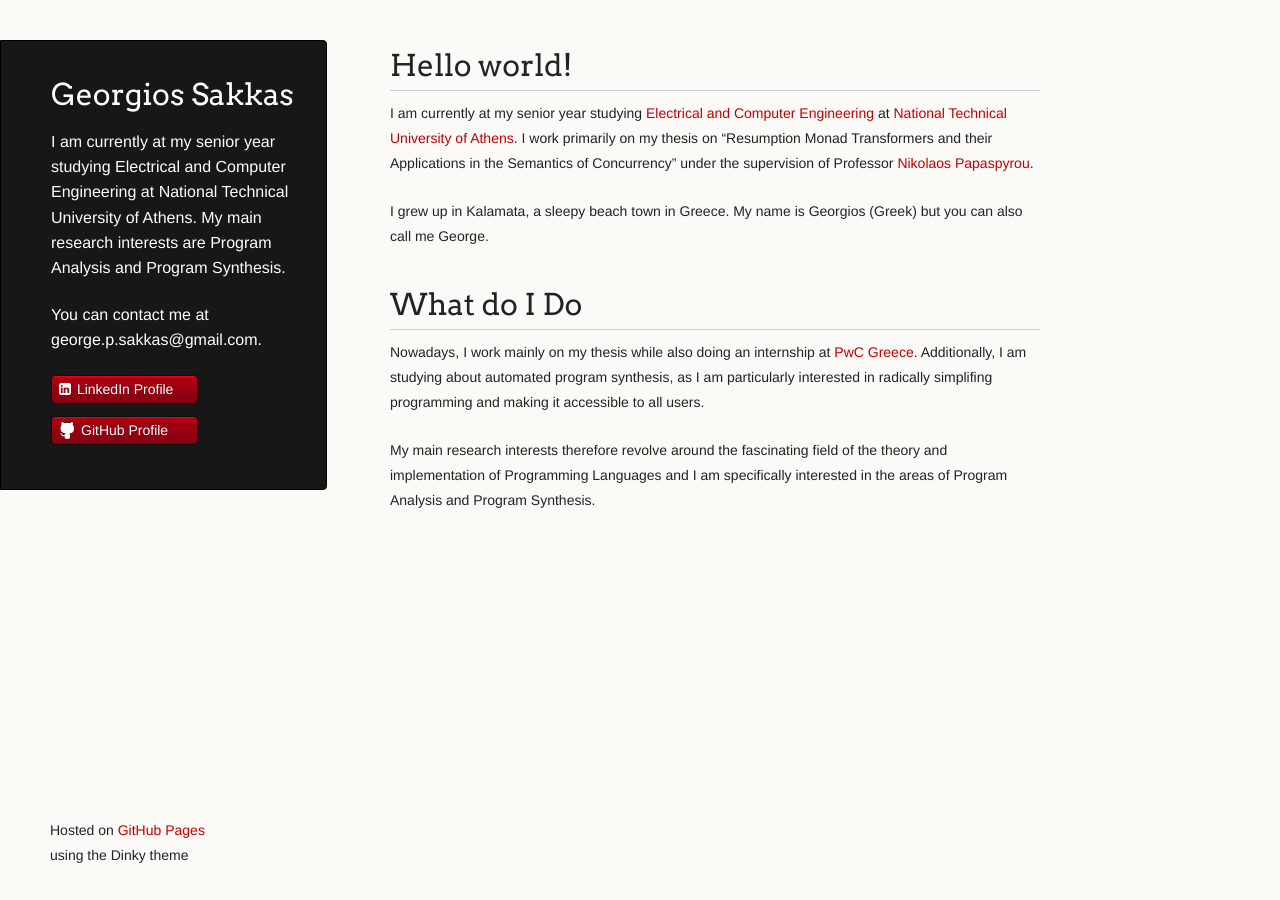
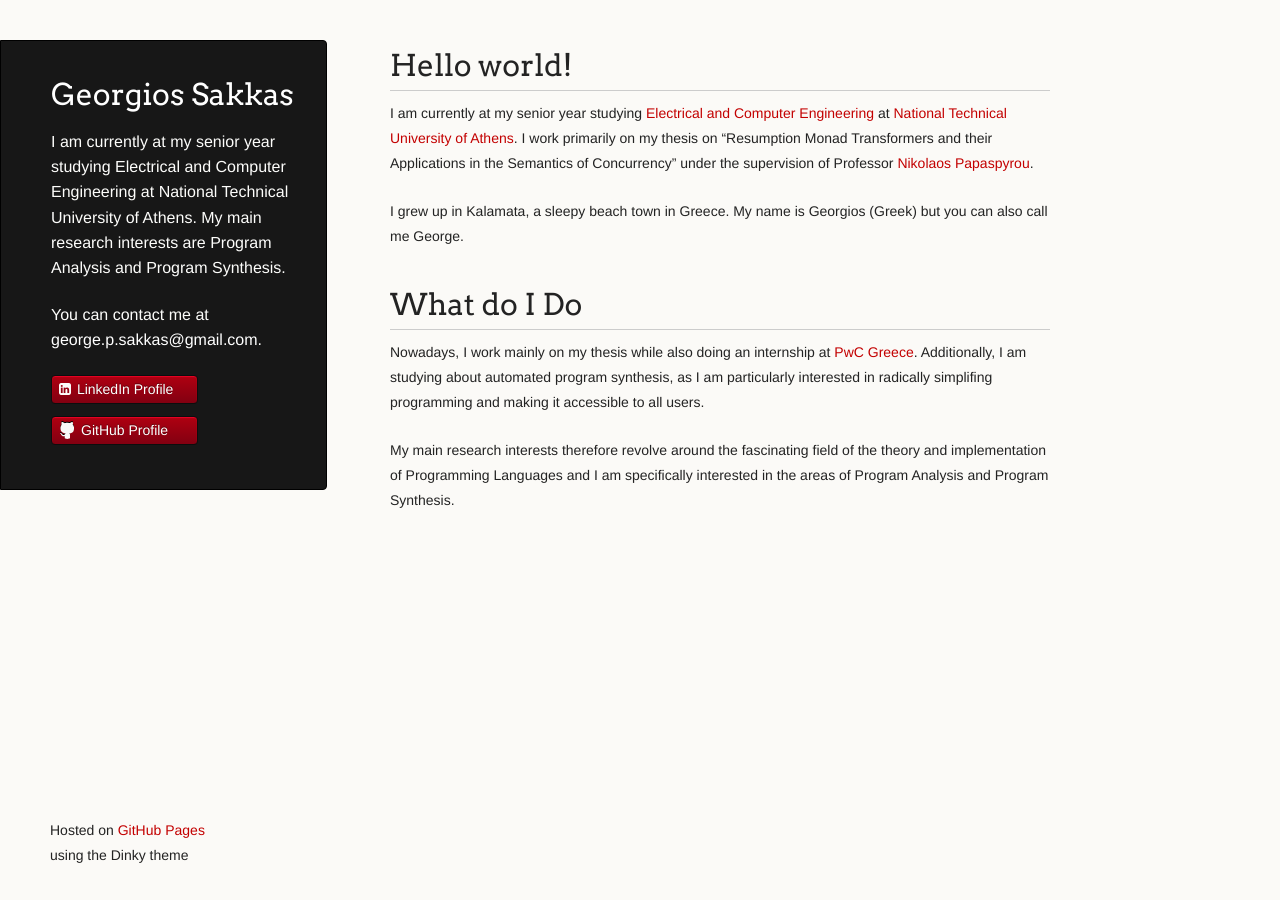
Before and after one commit to gsakkas/gsakkas.github.io, a Jekyll site: the page built from index.md, in a window 1280 px wide. Built offline with Jekyll 4.4.1, drawn with Linux system fonts in a browser that asks for light colours; nearby versions of some CDN libraries; our own code applies the rules of GitHub Pages for plain Markdown files.

Commit message:
Minor CSS updates

```diff
--- a/assets/css/style.scss
+++ b/assets/css/style.scss
@@ -11,7 +11,7 @@ header {
   width: 250px; }
 
 .wrapper {
-  width: 1040px; }
+  width: 1050px; }
 
 a.aboutme {
   color: #BCE3FF;
@@ -23,3 +23,6 @@ a.aboutme:hover {
     font-weight: bold;
     font-style: italic;
 }
+
+section {
+  width: 660px; }
--- a/index.md
+++ b/index.md
@@ -1,5 +1,6 @@
 ---
 layout: default
+title:
 overview: true
 ---
 
```
